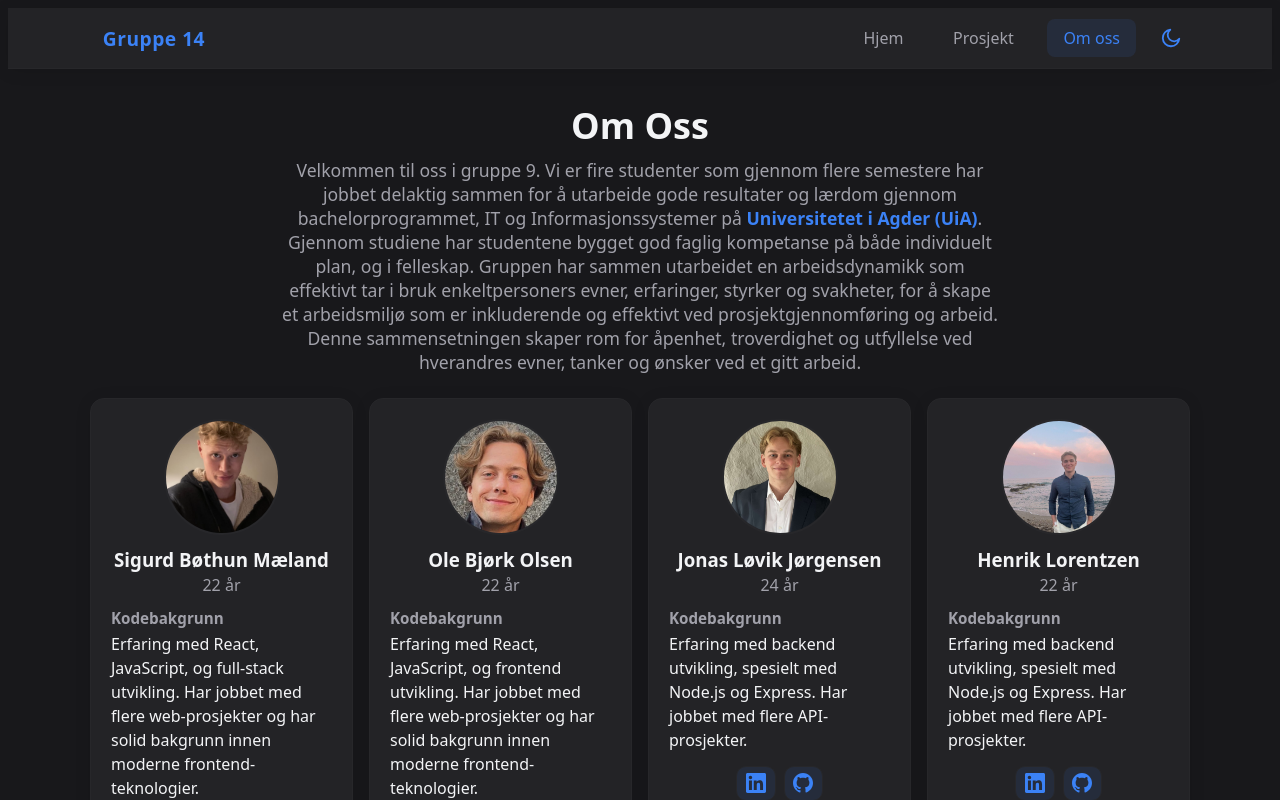
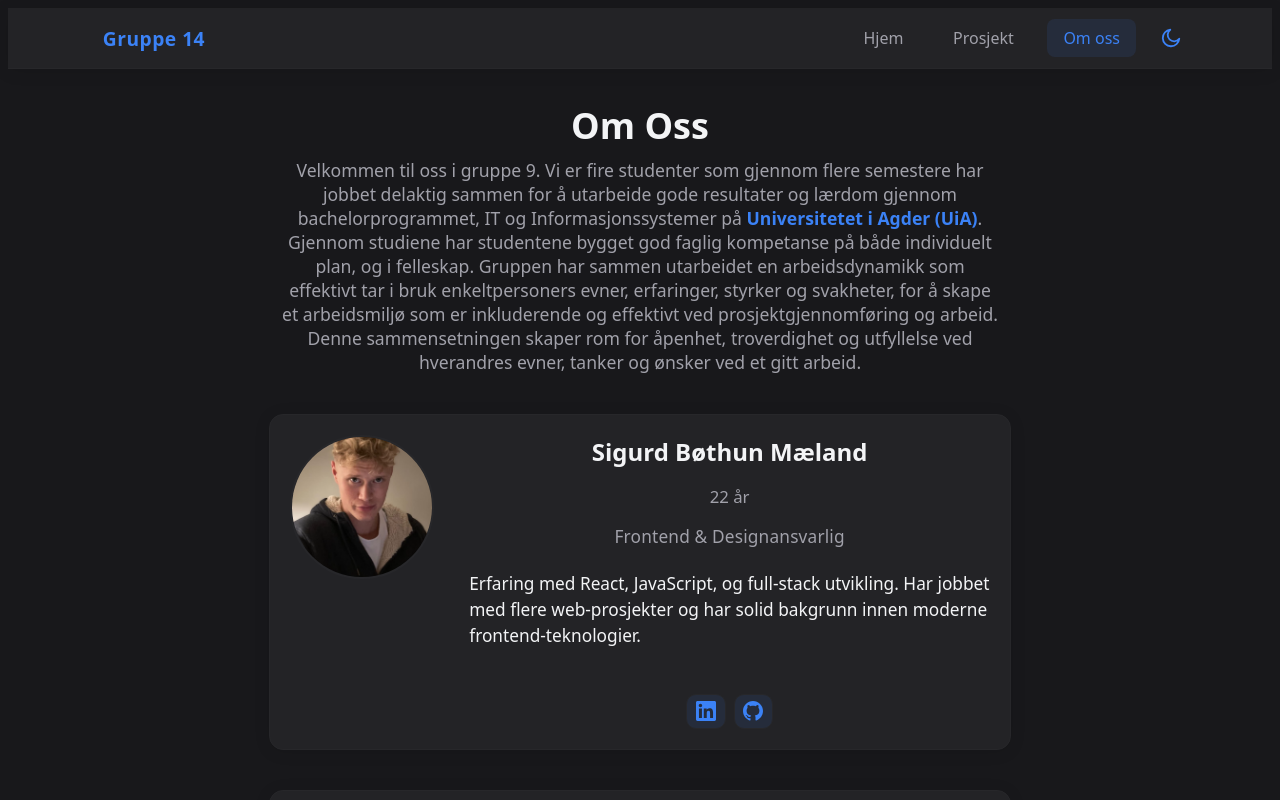
Before and after one commit to sigurdmaeland/gruppe14_IS310, a React (Vite) app: page /omoss in a window 1280 px wide. Shown: the top 800 px of the page. Built offline with nearby package versions, Linux system fonts and the light colour scheme.

Commit message:
Oppdatert om oss side

```diff
--- a/src/css/omoss.css
+++ b/src/css/omoss.css
@@ -1,3 +1,10 @@
+.person-subtitle {
+  margin: 0 0 0.3rem 0;
+  color: var(--muted);
+  font-size: 1.08rem;
+  font-weight: 500;
+  letter-spacing: 0.01em;
+}
 /* Om oss side – polert responsivt design med dark/light mode */
 :root {
   --bg: #18181b;
@@ -57,12 +64,102 @@
 }
 .accent-link:hover { color: var(--accent-hover); }
 
-.team-section { margin-top: 1.25rem; }
+.team-section {
+  margin-top: 2.5rem;
+  display: flex;
+  flex-direction: column;
+  gap: 2.5rem;
+  align-items: center;
+}
 
-.team-grid {
-  display: grid;
-  grid-template-columns: repeat(auto-fit, minmax(260px, 1fr));
-  gap: 1rem;
+
+.person-card-large {
+  max-width: 700px;
+  width: 100%;
+  padding: 2.5rem 2rem;
+  background: var(--card);
+  border: 1.5px solid var(--border);
+  border-radius: 18px;
+  box-shadow: var(--shadow);
+  margin: 0 auto;
+}
+
+.person-flex {
+  display: flex;
+  flex-direction: row;
+  align-items: flex-start;
+  gap: 2.2rem;
+}
+
+.profile-image-large {
+  width: 140px;
+  height: 140px;
+  min-width: 140px;
+  min-height: 140px;
+  border-radius: 9999px;
+  object-fit: cover;
+  border: 2.5px solid var(--border);
+  margin: 0;
+  background: #e5e7eb;
+}
+
+.person-info {
+  flex: 1;
+  display: flex;
+  flex-direction: column;
+  gap: 0.7rem;
+}
+
+.person-name {
+  margin: 0 0 0.2rem 0;
+  font-size: 1.5rem;
+  font-weight: 800;
+}
+
+.person-age {
+  margin: 0 0 0.7rem 0;
+  color: var(--muted);
+  font-size: 1.05rem;
+}
+
+.person-background {
+  margin-top: 0.5rem;
+  text-align: left;
+}
+
+.background-title {
+  margin: 0 0 0.25rem 0;
+  font-size: 1.05rem;
+  color: var(--muted);
+}
+
+.background-text {
+  margin: 0;
+  line-height: 1.7;
+  font-size: 1.08rem;
+}
+
+.social-links {
+  display: flex;
+  gap: 0.7rem;
+  margin-top: 1.1rem;
+}
+
+@media (max-width: 800px) {
+  .person-card-large {
+    padding: 1.5rem 0.5rem;
+  }
+  .person-flex {
+    flex-direction: column;
+    align-items: center;
+    gap: 1.2rem;
+  }
+  .profile-image-large {
+    width: 110px;
+    height: 110px;
+    min-width: 110px;
+    min-height: 110px;
+  }
 }
 
 .person-card {
@@ -87,12 +184,13 @@
   background: #e5e7eb;
 }
 
-.person-name { margin: 0.25rem 0 0 0; font-weight: 800; }
-.person-age { margin: 0.15rem 0 0.5rem 0; color: var(--muted); }
+.person-name { margin: 0; font-weight: 800; }
+.person-subtitle { margin: 0.35rem 0 0 0; color: var(--muted); font-size: 1.08rem; font-weight: 500; letter-spacing: 0.01em; }
+.person-age { margin: 0.35rem 0 0 0; color: var(--muted); font-size: 1.05rem; }
 
 .person-background { text-align: left; margin-top: 0.75rem; }
 .background-title { margin: 0 0 0.25rem 0; font-size: 0.95rem; color: var(--muted); }
-.background-text { margin: 0; line-height: 1.5; }
+.background-text { margin: 0 0 1.2em 0; line-height: 1.5; }
 
 .social-links { display: flex; justify-content: center; gap: 0.5rem; margin-top: 0.85rem; }
 .social-link {
--- a/src/pages/Omoss.jsx
+++ b/src/pages/Omoss.jsx
@@ -7,6 +7,7 @@ const OmOss = () => {
     {
       name: "Sigurd Bøthun Mæland",
       age: 22,
+      subtitle: "Frontend & Designansvarlig",
       background: "Erfaring med React, JavaScript, og full-stack utvikling. Har jobbet med flere web-prosjekter og har solid bakgrunn innen moderne frontend-teknologier.",
       image: "/sigurd.png",
       linkedin: "https://www.linkedin.com/in/sigurd-mæland-40325636a/",
@@ -15,7 +16,8 @@ const OmOss = () => {
     {
       name: "Ole Bjørk Olsen",
       age: 22,
-      background: "Erfaring med React, JavaScript, og frontend utvikling. Har jobbet med flere web-prosjekter og har solid bakgrunn innen moderne frontend-teknologier.",
+      subtitle: "Full-Stack & Teamansvarlig",
+      background: "Mitt navn er Ole, og jeg er født og oppvokst i Larvik. De siste årene har jeg jobbet hos REDGO Norway som Customer Coordinator, hvor jeg har fått verdifull erfaring med kundebehandling, bruk av digitale systemer og ikke minst teamarbeid. Jeg har alltid hatt en interesse for både kundetilfredshet og teknologi, og trives svært godt med å finne gode løsninger som skaper verdi for både kunder og bedriften.\n\nI høstsemesteret har jeg praksisplass hos Alt i Høyde, hvor vi skal jobbe med full stack-utvikling av en splitter ny nettside for firmaet. Dette gir meg en mulighet til å anvende teoretisk kunnskap i praksis, samtidig som jeg får verdifull erfaring på hvordan webutvikling fungerer i den reelle verden.",
       image: "/ole.png",
       linkedin: "https://www.linkedin.com/in/ole-bj%C3%B8rk-olsen-10a034365/",
       github: "https://github.com/oleols1"
@@ -23,7 +25,8 @@ const OmOss = () => {
     {
       name: "Jonas Løvik Jørgensen",
       age: 24,
-      background: "Erfaring med backend utvikling, spesielt med Node.js og Express. Har jobbet med flere API-prosjekter.",
+      subtitle: "Full-Stack & Teknisk ansvarlig",
+      background: "Jeg heter Jonas, jeg er født i Kristiansand og er oppvokst i Molde. Jeg har jobbet i Romsdal Gruppen hver sommer siden jeg var 13 år gammel, der var jeg maskinfører for datterselskapet Romsdal Gjenvinning. Fra tidligere har jeg en bachelorgrad i Økonomi og Administrasjon fra Handelshøyskolen BI, derfor har jeg både erfaring med informasjonssystemer og økonomi. På fritiden liker jeg å se på fotball og trene.",
       image: "/jonas.png",
       linkedin: "https://www.linkedin.com/in/jonas-løvik-jørgensen-b1b013362/",
       github: "https://github.com/JonasLovik"
@@ -31,7 +34,8 @@ const OmOss = () => {
     {
       name: "Henrik Lorentzen",
       age: 22,
-      background: "Erfaring med backend utvikling, spesielt med Node.js og Express. Har jobbet med flere API-prosjekter.",
+      subtitle: "Full-Stack & Kommunikasjonsansvarlig",
+      background: "Mitt navn er Henrik, jeg er 22 år og kommer fra Stavanger. De siste fire årene har jeg jobbet på Rema 1000, noe som har gitt meg god erfaring med ansvar, struktur og samarbeid i et hektisk miljø. Jeg har også utviklet ferdigheter innen Java, HTML, CSS, Node og React gjennom studier og egne prosjekter, og jeg trives godt med å utforske nye teknologier og løsninger.\n\nI 5. semester hadde jeg praksis hos IKT Agder, hvor jeg fikk innblikk i hvordan digitale verktøy kan brukes til å strukturere og effektivisere kommunale tjenester. Erfaringen ga meg nyttig innsikt, men jeg ser først og fremst på det som en del av en bredere interesse for teknologi og problemløsning.\n\nPå fritiden liker jeg å være aktiv, og jeg bruker mye tid på styrketrening og fotball . Jeg er sosial og liker å være en del av et lag, både på fritiden og i prosjektsammenheng.",
       image: "/henrik.png",
       linkedin: "https://www.linkedin.com/in/henrik-lorentzen/",
       github: "https://github.com/HenrikLorentzen"
@@ -51,26 +55,26 @@ const OmOss = () => {
         </div>
 
         <div className="team-section">
-          <div className="team-grid">
           {teamMembers.map((member, index) => (
-              <div key={index} className="person-card">
+            <div key={index} className="person-card person-card-large">
+              <div className="person-flex">
                 <img
                   src={member.image}
                   alt={member.name}
-                  className="profile-image"
+                  className="profile-image profile-image-large"
                   onError={(e) => {
                     e.target.src = "https://via.placeholder.com/120x120/4A5D7A/ffffff?text=" + member.name.split(' ').map(n => n[0]).join('');
                   }}
                 />
-
-                <h3 className="person-name">{member.name}</h3>
+                <div className="person-info">
+                  <h2 className="person-name">{member.name}</h2>
                   <p className="person-age">{member.age} år</p>
-
+                  <p className="person-subtitle">{member.subtitle}</p>
                   <div className="person-background">
-                  <h4 className="background-title">Kodebakgrunn</h4>
-                  <p className="background-text">{member.background}</p>
+                    {member.background.split('\n\n').map((para, idx) => (
+                      <p className="background-text" key={idx}>{para}</p>
+                    ))}
                   </div>
-
                   <div className="social-links">
                     <a
                       href={member.linkedin}
@@ -83,7 +87,6 @@ const OmOss = () => {
                         <path d="M20.447 20.452h-3.554v-5.569c0-1.328-.027-3.037-1.852-3.037-1.853 0-2.136 1.445-2.136 2.939v5.667H9.351V9h3.414v1.561h.046c.477-.9 1.637-1.85 3.37-1.85 3.601 0 4.267 2.37 4.267 5.455v6.286zM5.337 7.433c-1.144 0-2.063-.926-2.063-2.065 0-1.138.92-2.063 2.063-2.063 1.14 0 2.064.925 2.064 2.063 0 1.139-.925 2.065-2.064 2.065zm1.782 13.019H3.555V9h3.564v11.452zM22.225 0H1.771C.792 0 0 .774 0 1.729v20.542C0 23.227.792 24 1.771 24h20.451C23.2 24 24 23.227 24 22.271V1.729C24 .774 23.2 0 22.222 0h.003z"/>
                       </svg>
                     </a>
-
                     <a
                       href={member.github}
                       target="_blank"
@@ -97,8 +100,9 @@ const OmOss = () => {
                     </a>
                   </div>
                 </div>
+              </div>
+            </div>
           ))}
-          </div>
         </div>
       </div>
     </div>
```
Lines whose indentation alone changed are shown as unchanged.
